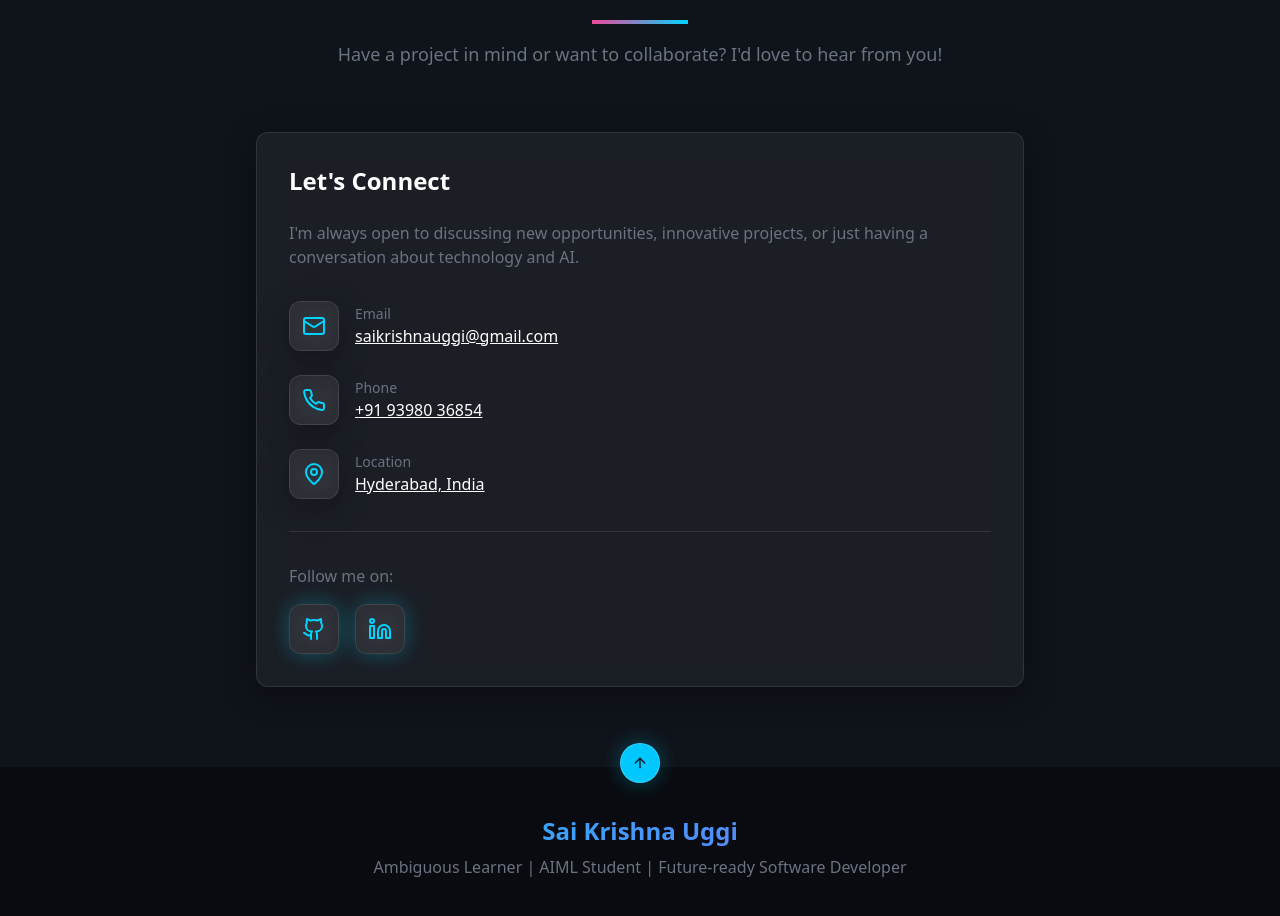
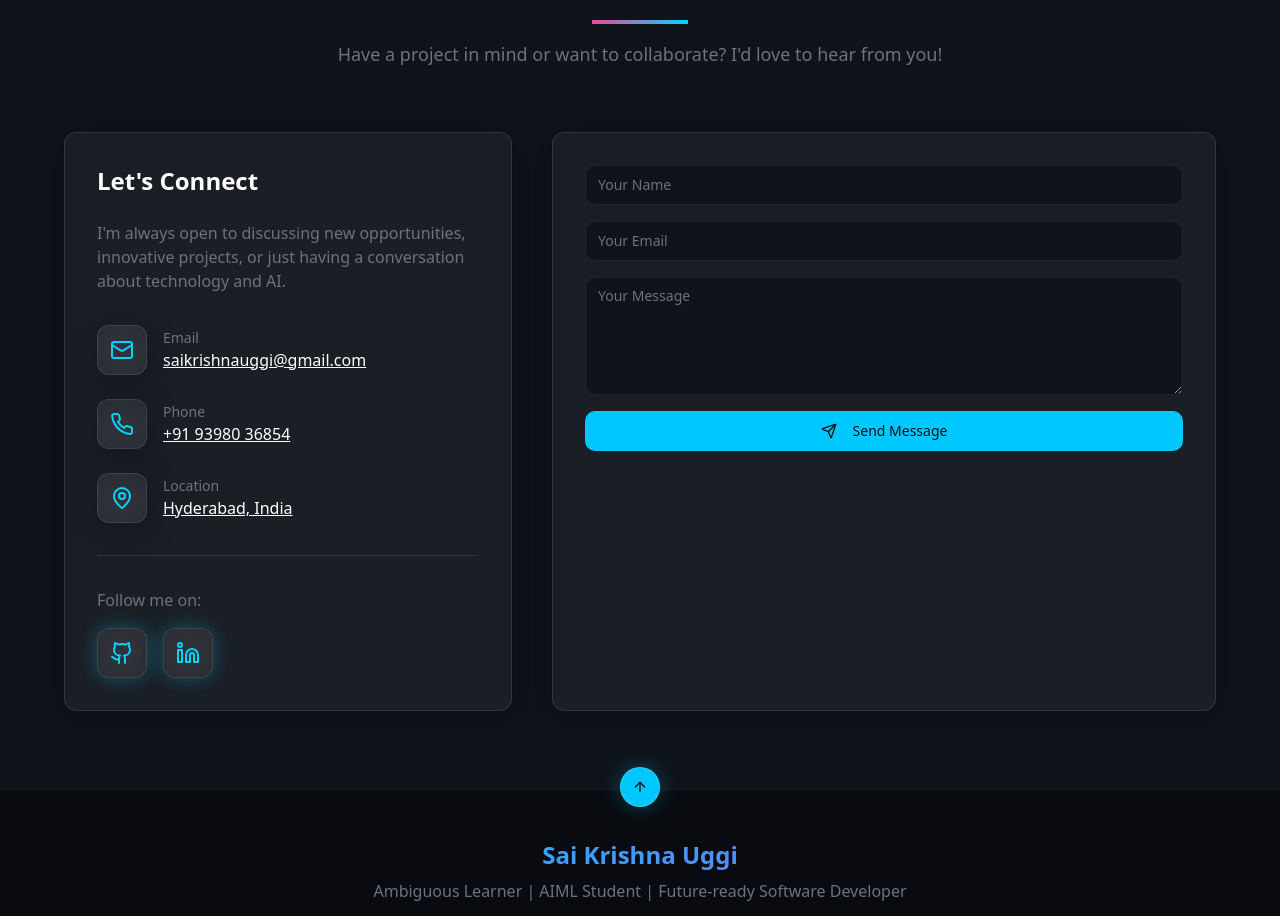
Before and after one commit to saikrishnauggi/portfolio, a React (Vite) app: page / in a window 1280 px wide. Shown: the part 7001-7917 px from the top of the page. Built offline with nearby package versions, Linux system fonts and the light colour scheme.

Commit message:
Updated contact form with Formspree integration

```diff
--- a/src/components/Contact.tsx
+++ b/src/components/Contact.tsx
@@ -1,5 +1,5 @@
 import { useState } from 'react';
-import { Mail, Phone, MapPin, Send, Github, Linkedin } from 'lucide-react';
+import { Mail, Phone, MapPin, Github, Linkedin, Send } from 'lucide-react';
 import { Button } from '@/components/ui/button';
 import { Input } from '@/components/ui/input';
 import { Textarea } from '@/components/ui/textarea';
@@ -14,22 +14,6 @@ const Contact = () => {
   const [isSubmitting, setIsSubmitting] = useState(false);
   const { toast } = useToast();
 
-  const handleSubmit = async (e: React.FormEvent) => {
-    e.preventDefault();
-    setIsSubmitting(true);
-
-    // Simulate form submission
-    await new Promise(resolve => setTimeout(resolve, 1000));
-
-    toast({
-      title: "Message Sent!",
-      description: "Thank you for your message. I'll get back to you soon!",
-    });
-
-    setFormData({ name: '', email: '', message: '' });
-    setIsSubmitting(false);
-  };
-
   const handleChange = (e: React.ChangeEvent<HTMLInputElement | HTMLTextAreaElement>) => {
     setFormData(prev => ({
       ...prev,
@@ -37,12 +21,50 @@ const Contact = () => {
     }));
   };
 
+  const handleSubmit = async (e: React.FormEvent) => {
+    e.preventDefault();
+    setIsSubmitting(true);
+
+    try {
+      const response = await fetch('https://formspree.io/f/xanjvvgo', {
+        method: 'POST',
+        headers: {
+          'Content-Type': 'application/json',
+          'Accept': 'application/json'
+        },
+        body: JSON.stringify(formData)
+      });
+
+      if (response.ok) {
+        toast({
+          title: "Message Sent!",
+          description: "Thank you for your message. I'll get back to you soon!",
+        });
+        setFormData({ name: '', email: '', message: '' });
+      } else {
+        toast({
+          title: "Failed to send",
+          description: "There was a problem. Please try again later.",
+          variant: "destructive"
+        });
+      }
+    } catch (error) {
+      toast({
+        title: "Error",
+        description: "Network issue. Please check your connection.",
+        variant: "destructive"
+      });
+    }
+
+    setIsSubmitting(false);
+  };
+
   const contactInfo = [
     {
       icon: <Mail className="h-6 w-6" />,
       label: "Email",
       value: "saikrishnauggi@gmail.com",
-      href: "mailto:saikrishnauggi@gmail.com?subject=Let's%20Connect&body=Hi%20Sai%2C%0A%0AI%20visited%20your%20portfolio%20and%20would%20like%20to%20connect%20with%20you.%0A%0ARegards%2C"
+      href: "mailto:saikrishnauggi@gmail.com"
     },
     {
       icon: <Phone className="h-6 w-6" />,
@@ -71,12 +93,10 @@ const Contact = () => {
           </p>
         </div>
 
-        {/* Centered Contact Card */}
-        <div className="flex justify-center">
-          <div className="glass-card p-8 w-full max-w-3xl mx-auto">
-            <h3 className="text-2xl font-semibold text-white mb-6">
-              Let's Connect
-            </h3>
+        <div className="flex flex-col lg:flex-row justify-center gap-10">
+          {/* Contact Info */}
+          <div className="glass-card p-8 w-full max-w-md">
+            <h3 className="text-2xl font-semibold text-white mb-6">Let's Connect</h3>
             <p className="text-muted-foreground mb-8">
               I'm always open to discussing new opportunities, innovative projects,
               or just having a conversation about technology and AI.
@@ -125,8 +145,46 @@ const Contact = () => {
               </div>
             </div>
           </div>
+
+          {/* Contact Form */}
+          <form
+            onSubmit={handleSubmit}
+            className="glass-card p-8 w-full max-w-2xl flex flex-col space-y-4"
+          >
+            <Input
+              type="text"
+              name="name"
+              placeholder="Your Name"
+              required
+              value={formData.name}
+              onChange={handleChange}
+            />
+            <Input
+              type="email"
+              name="email"
+              placeholder="Your Email"
+              required
+              value={formData.email}
+              onChange={handleChange}
+            />
+            <Textarea
+              name="message"
+              placeholder="Your Message"
+              rows={5}
+              required
+              value={formData.message}
+              onChange={handleChange}
+            />
+            <Button type="submit" disabled={isSubmitting}>
+              {isSubmitting ? 'Sending...' : (
+                <>
+                  <Send className="mr-2 h-4 w-4" />
+                  Send Message
+                </>
+              )}
+            </Button>
+          </form>
         </div>
-
       </div>
     </section>
   );
```
